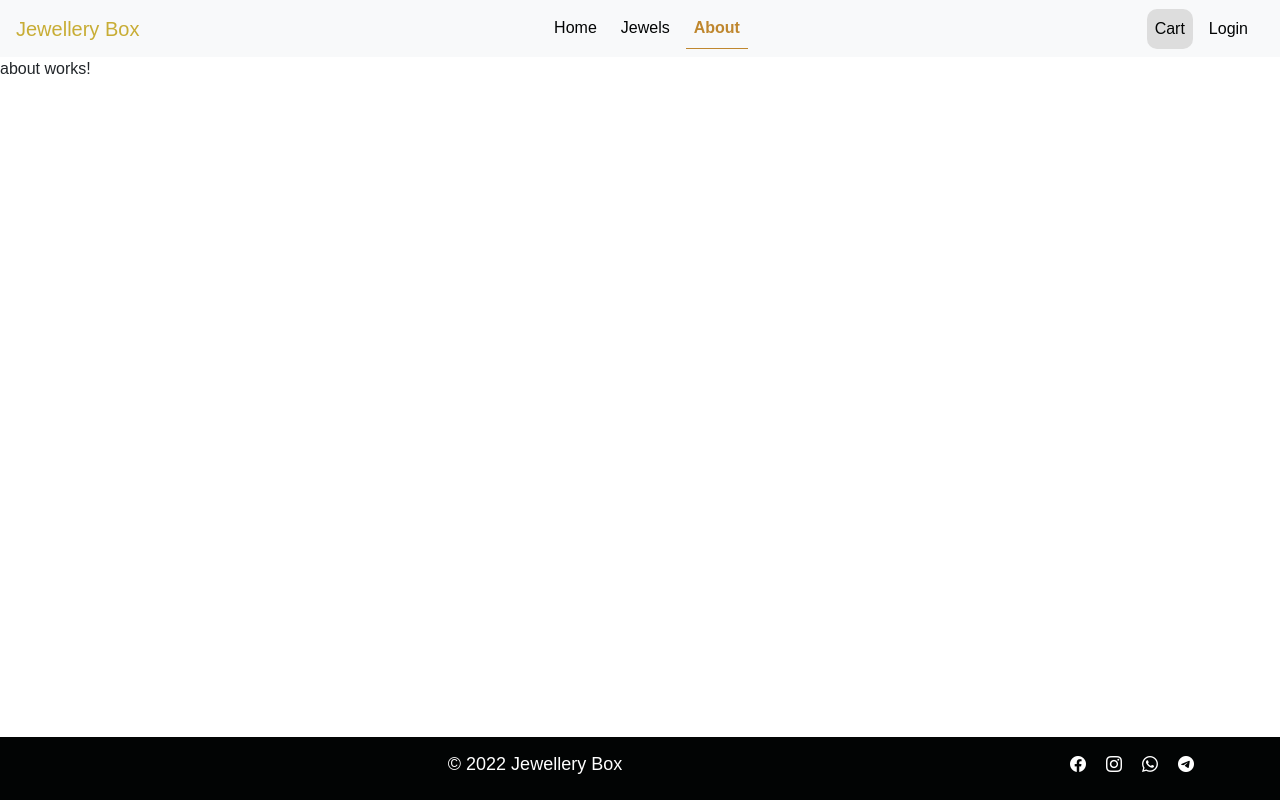
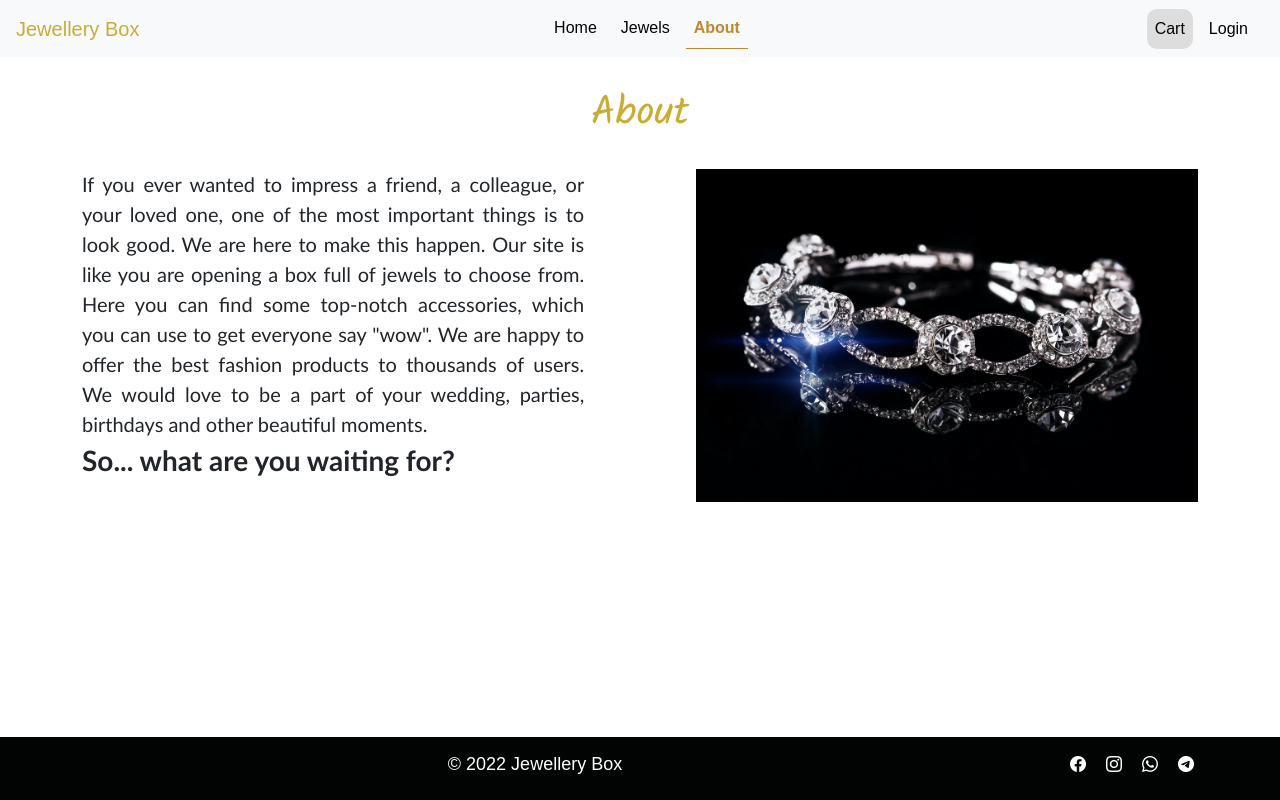
Before and after one commit to Dabblelift/JewelleryBox, an Angular app in the folder JewelleryBox/: page /about in a window 1280 px wide. Built offline with nearby package versions, Linux system fonts and the light colour scheme.

Commit message:
Added About page content

```diff
--- a/JewelleryBox/src/app/pages/about/about.component.css
+++ b/JewelleryBox/src/app/pages/about/about.component.css
@@ -0,0 +1,34 @@
+.container{
+    display: flex;
+    flex-direction: column;
+}
+
+.title{
+    font-family: 'Kalam', cursive;
+    text-align: center;
+    color: var(--primary-color);
+    margin: 2rem;
+}
+
+.info{
+    display: flex;
+    justify-content: space-between;
+    margin-bottom: 150px;
+}
+
+.description{
+    font-family:'Gill Sans', 'Gill Sans MT', Calibri, 'Trebuchet MS', sans-serif;
+    width: 45%;
+    text-align: justify;
+    font-size: 20px;
+}
+
+.final-desc{
+    font-weight: 600;
+    font-size: 28px;
+}
+
+img{
+    width: 45%;
+    height: 45%;
+}
--- a/JewelleryBox/src/app/pages/about/about.component.html
+++ b/JewelleryBox/src/app/pages/about/about.component.html
@@ -1 +1,20 @@
-<p>about works!</p>
+<div class="container">
+
+    <h1 class="title">About</h1>
+    <div class="info">
+
+        <p class="description">
+            If you ever wanted to impress a friend, a colleague, or your loved one, one of the most important things is
+            to
+            look good. We are here to make this happen. Our site is like you are opening a box full of jewels to choose
+            from. Here you can find some top-notch accessories, which you can use to get everyone say "wow". We are
+            happy to
+            offer the best fashion products to thousands of users. We would love to be a part of your wedding, parties,
+            birthdays and other beautiful moments.<br>
+            <span class="description final-desc">So... what are you waiting for?</span>
+        </p>
+
+        <img src="../../../assets/img/aboutimg.jpg" alt="aboutimg">
+
+    </div>
+</div>
```
Also changed, not shown: JewelleryBox/src/assets/img/aboutimg.jpg (added).
